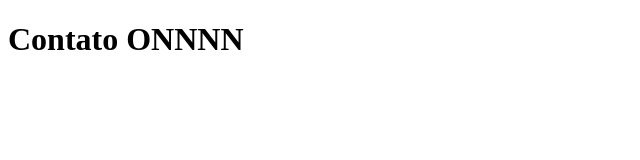
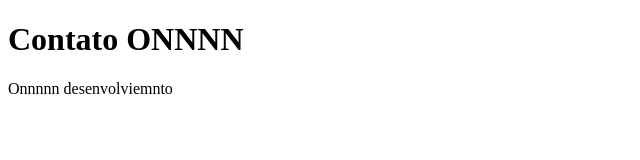
Before and after one commit to joaoprabelomf/sistema-de-teste, a plain HTML site: page contato.html in a window 1280 px wide. Shown: the whole page, without its empty margins (0-640 px from the left). Drawn offline with Linux system fonts and the light colour scheme.

Commit message:
Adicionando linha no contato

```diff
--- a/contato.html
+++ b/contato.html
@@ -8,5 +8,6 @@
 </head>
 <body>
     <h1>Contato ONNNN</h1>
+    <p>Onnnnn desenvolviemnto</p>
 </body>
 </html>
```
